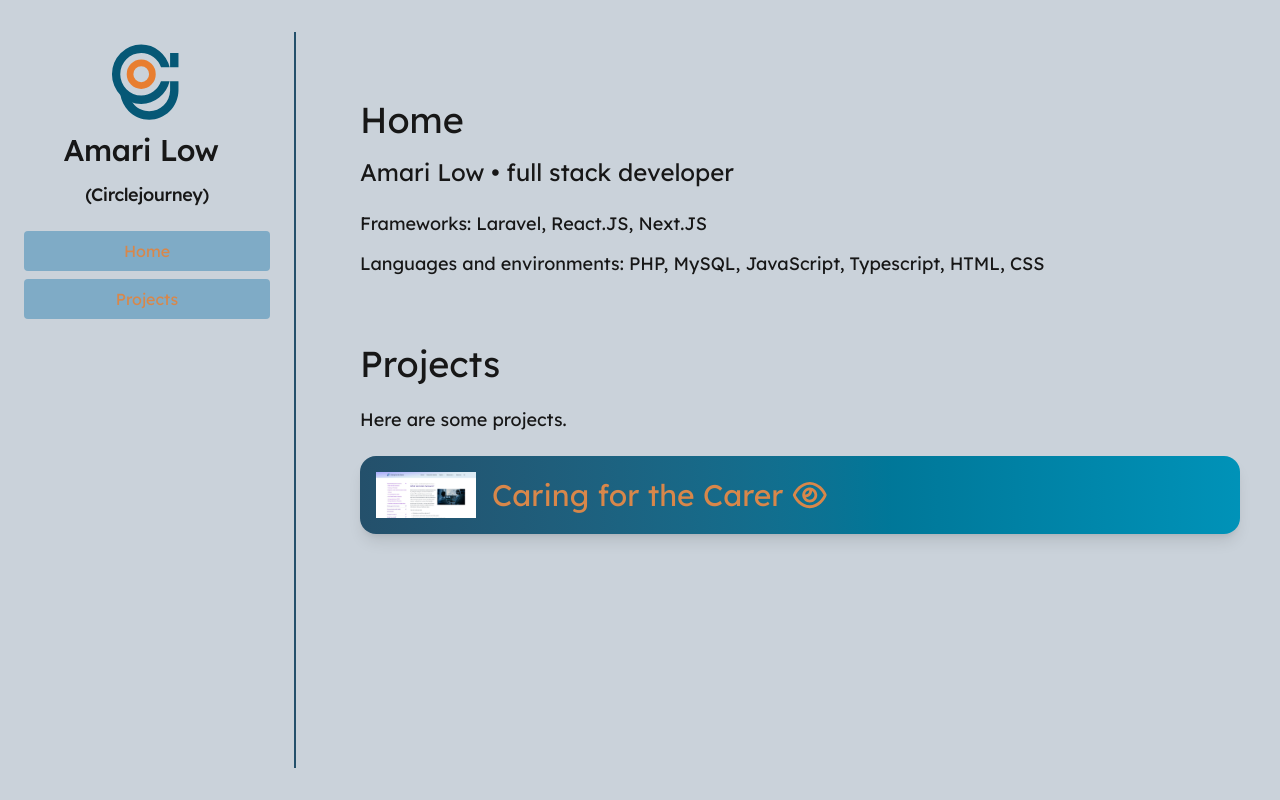
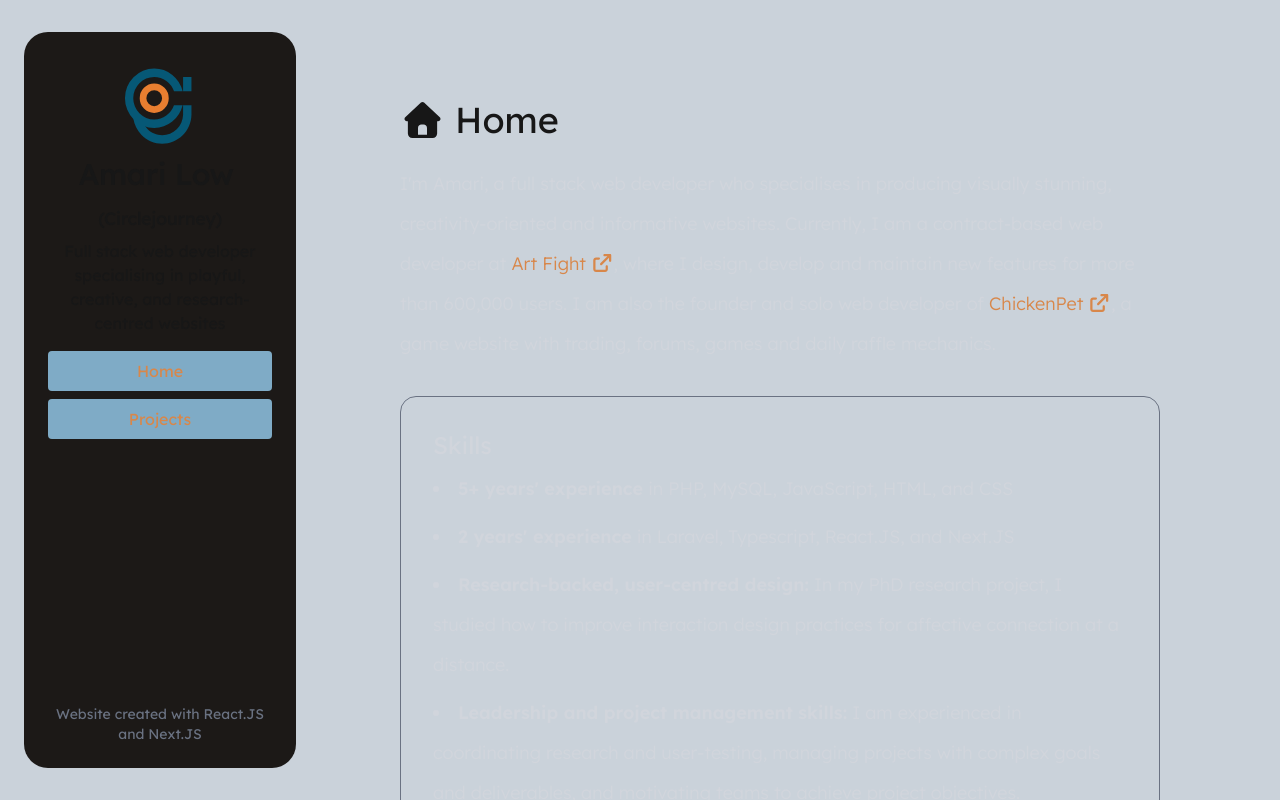
Before and after one commit to circlejourney/web-portfolio, a Next.js app: page / in a window 1280 px wide. Built offline with nearby package versions, Linux system fonts and the light colour scheme.

Commit message:
Add smooth scrolling

```diff
--- a/src/app/page.tsx
+++ b/src/app/page.tsx
@@ -8,6 +8,8 @@ import { useState } from "react";
 import ProjectInterface from "../interfaces/ProjectInterface";
 import ProjectPanel from "../components/ProjectPanel";
 import projectList from "../data/projectList";
+import { FontAwesomeIcon } from "@fortawesome/react-fontawesome";
+import { faArrowUpRightFromSquare, faHouse, faList } from "@fortawesome/free-solid-svg-icons";
 
 export default function Home() {
 
@@ -18,7 +20,8 @@ export default function Home() {
 
         <div className="w-full md:w-1/4 md:h-screen py-8 text-center px-6">
 
-          <div className="h-full md:border-r-2 border-r-[#24506B] md:pr-6">
+          <div className="h-full bg-stone-900 p-6 flex flex-col justify-between rounded-top-5xl rounded-3xl">
+            <div>
               <Image
                 src="/cj.svg"
                 alt="Circlejourney's logo"
@@ -29,7 +32,7 @@ export default function Home() {
               />
 
               <h1 className="font-medium leading-10 tracking-tight w-full">
-              <span className="text-3xl mr-3 inline-block">
+                <span className="text-3xl mr-2 inline-block">
                   Amari Low
                 </span>
                 <span className="text-lg inline-block">
@@ -37,35 +40,72 @@ export default function Home() {
                 </span>
               </h1>
 
+              <p>
+                Full stack web developer specialising in playful, creative, and research-centred websites
+              </p>
+
 
               <div className="flex md:flex-col gap-2 mt-4 justify-center text-center">
-              <NavButton href="#home">Home</NavButton>
-              <NavButton href="#projects">Projects</NavButton>
+                <NavButton href="#home" ref="home" handleClick={smoothScroll}>Home</NavButton>
+                <NavButton href="#projects" ref="projects" handleClick={smoothScroll}>Projects</NavButton>
+              </div>
+
+            </div>
+
+            <div className="text-sm text-gray-500 pt-3 text-center">
+              Website created with React.JS and Next.JS
             </div>
           </div>
 
         </div>
 
-        <div className="md:h-screen md:overflow-y-auto p-10 xs:w-full md:w-3/4 text-lg/10">
+        <div id="scrollable" className="md:h-screen md:overflow-y-auto py-10 pl-20 pr-30 xs:w-full md:w-3/4 text-lg/10">
 
           <div id="home" className="font-normal md:flex-row my-15">
 
-            <h2 className="text-4xl mb-4">Home</h2>
-            <div className="text-2xl mb-4">
-              Amari Low &bull; full stack developer
+            <h2 className="text-4xl mb-6">
+              <FontAwesomeIcon icon={faHouse}/> Home
+            </h2>
+
+            <div>
+              <p className="font-light text-gray-300">
+                I'm Amari, a full stack web developer who specialises in producing visually stunning, creativity-oriented and informative websites.
+                Currently, I am a contract-based web developer at <Link href="https://artfight.net">Art Fight <FontAwesomeIcon icon={faArrowUpRightFromSquare}/></Link>, where I design, develop and maintain new features for more than 600,000 users. I am also the founder and solo web developer of <Link href="https://chicken.pet">ChickenPet <FontAwesomeIcon icon={faArrowUpRightFromSquare}/></Link>, a game website with trading, forums, games and daily raffle mechanics.
+              </p>
+
+              <div className="my-8 p-8 border border-gray-500 rounded-2xl text-gray-300">
+                <p className="text-2xl">
+                  Skills
+                </p>
+
+                <ul className="list-disc list-inside font-light">
+                  <li className="mt-2">
+                    <span className="font-semibold">5+ years' experience</span> in PHP, MySQL, JavaScript, HTML, and CSS
+                  </li>
+                  <li className="mt-2">
+                    <span className="font-semibold">2 years' experience</span> in Laravel, Typescript, React.JS, and Next.JS
+                  </li>
+                  <li className="mt-2">
+                    <span className="font-semibold">Research-backed, user-centred design:</span> In my PhD research project, I studied how to improve interaction design practices for affective connection at a distance.
+                  </li>
+                  <li className="mt-2">
+                    <span className="font-semibold">Leadership and project management skills:</span> I am experienced in coordinating research and user-testing, managing projects with complex goals and deliverables, and motivating teams to achieve project objectives.
+                  </li>
+                  <li className="mt-2">
+                    <span className="font-semibold">Motivated independent learner:</span> I am a self-taught web developer who is confident upskilling and learning new frameworks independently with minimal guidance.
+                  </li>
+                </ul>
               </div>
 
-            <div>
-              Frameworks: Laravel, React.JS, Next.JS
-              <br/>
-              Languages and environments: PHP, MySQL, JavaScript, Typescript, HTML, CSS
             </div>
 
           </div>
 
 
           <div id="projects" className="font-normal md:flex-row my-15">
-            <h2 className="text-4xl mb-4">Projects</h2>
+            <h2 className="text-4xl mb-4">
+              <FontAwesomeIcon icon={faList}/> Projects
+            </h2>
             Here are some projects.
             <div className="py-4">
               {projectList.map((project) => <Project project={project} setProject={setProject}/>)}
@@ -82,4 +122,15 @@ export default function Home() {
 
       </main>
   );
+
+  function smoothScroll(ref: string) {
+    const element = document.getElementById(ref);
+    const parent = element?.closest('#scrollable');
+    if (element && parent) {
+      parent.scrollTo({
+        top: element.offsetTop - 50,
+        behavior: 'smooth',
+      })
     }
+  }
+}
--- a/src/components/NavButton.tsx
+++ b/src/components/NavButton.tsx
@@ -1,6 +1,9 @@
 import Link from "next/link";
 import React from "react";
 
-export default function NavButton({href, children} : {href: string, children: React.ReactNode}) {
-    return (<Link className="rounded-sm bg-accent p-2" href={href}>{children}</Link>);
+export default function NavButton({href, ref, handleClick, children} : {href: string, ref: string, handleClick: CallableFunction, children: React.ReactNode}) {
+    return (<Link onClick={(e)=>{ e.preventDefault(); handleClick(ref); }} className="rounded-sm bg-accent p-2" href={href}>
+        {children}
+    </Link>);
+
 }
```
Lines whose indentation alone changed are shown as unchanged.
